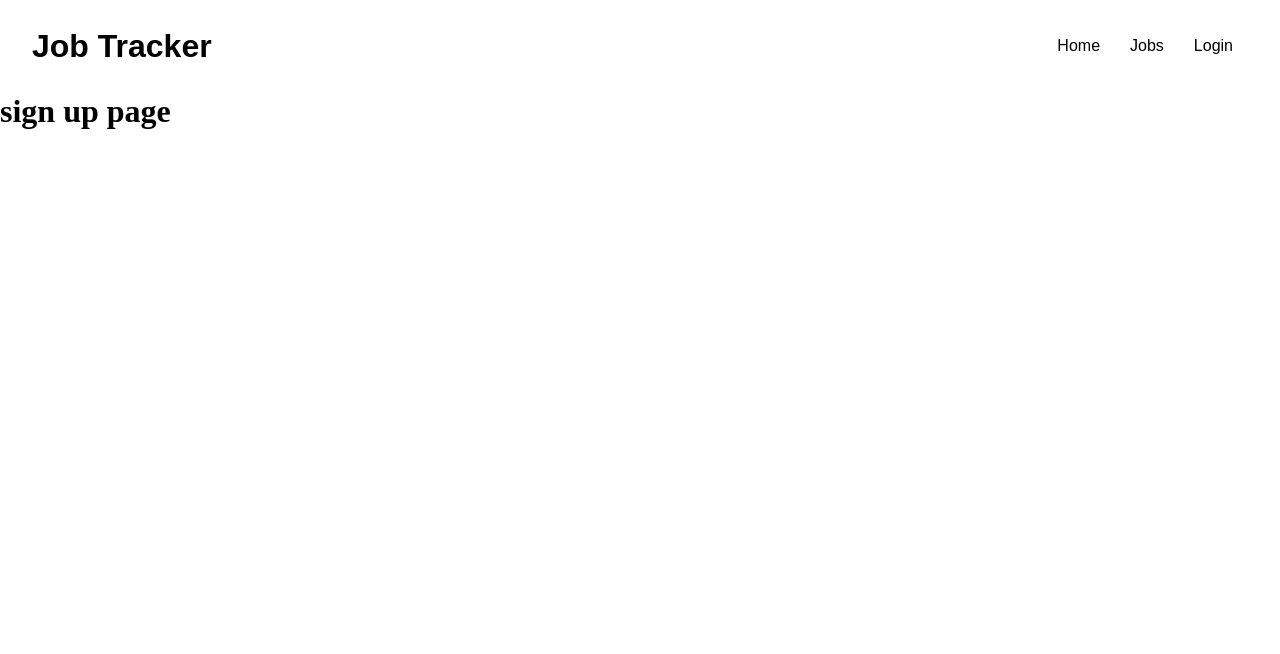
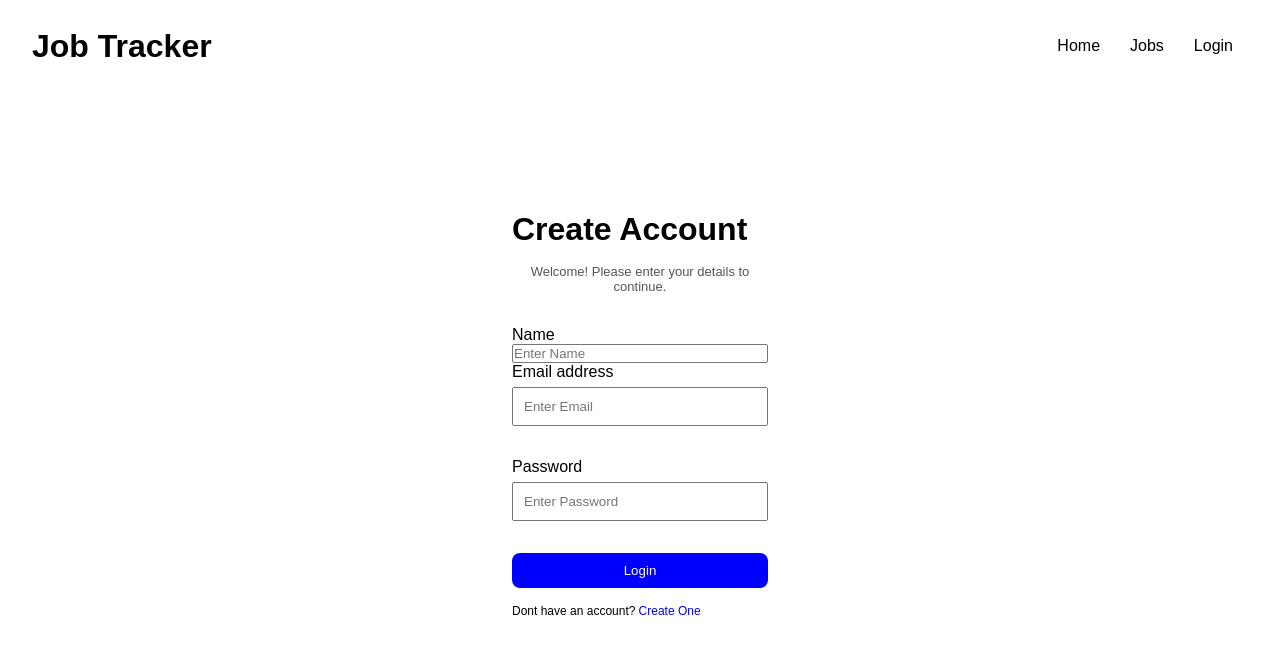
Before and after one commit to AllenCodess/job-tracker, a React (Vite) app in the folder frontend/: page /signup in a window 1280 px wide. Shown: the top 654 px of the page. Built offline with nearby package versions, Linux system fonts and the light colour scheme; a web font is replaced by a local one.

Commit message:
rought draft for adding register form in useContext

```diff
--- a/frontend/src/context/UserContext.jsx
+++ b/frontend/src/context/UserContext.jsx
@@ -5,8 +5,10 @@ export const UserContext = createContext();
 export const UserProvider = ({ children }) => {
   // these are the states for the input values
   const [user, setUser] = useState(null);
+  const [name, setName] = useState("");
   const [email, setEmail] = useState("");
   const [password, setPassword] = useState("");
+  const [passwordConfirm, setPasswordConfirm] = useState("");
 
   const login = async () => {
     try {
@@ -24,6 +26,21 @@ export const UserProvider = ({ children }) => {
     }
   };
 
+  const signup = async () => {
+    try {
+      const res = await fetch("/api/v1/users/register", {
+        method: "POST",
+        headers: { "Content-Type": "application/json" },
+        body: JSON.stringify({ name, email, password, passwordConfirm }),
+        credentials: "include", // sends cookie
+      });
+      const data = await res.json();
+      setUser(data);
+    } catch (error) {
+      console.error(error.message);
+    }
+  };
+
   const logout = () => {
     setUser(null);
     setEmail("");
@@ -33,7 +50,21 @@ export const UserProvider = ({ children }) => {
   return (
     <>
       <UserContext.Provider
-        value={{ email, setEmail, password, setPassword, user, setUser, login, logout }}
+        value={{
+          name,
+          setName,
+          email,
+          setEmail,
+          password,
+          setPassword,
+          passwordConfirm,
+          setPasswordConfirm,
+          user,
+          setUser,
+          login,
+          logout,
+          signup,
+        }}
       >
         {children}
       </UserContext.Provider>
--- a/frontend/src/index.css
+++ b/frontend/src/index.css
@@ -194,6 +194,15 @@
   border: none;
   border-radius: 8px;
   margin-bottom: 1rem;
+}
+
+.create-account-text {
+  font-size: 12px;
+}
+
+.signuplink {
+  text-decoration: none;
+  margin-left: 0.2rem;
 }
 
 /* Jobs Page */
--- a/frontend/src/pages/Login.jsx
+++ b/frontend/src/pages/Login.jsx
@@ -34,8 +34,11 @@ const LoginPage = () => {
             <button type="button" className="login-btn" onClick={login}>
               Login
             </button>
-            <p>
-              Dont have an account? <Link to="/signup">Create One</Link>
+            <p className="create-account-text">
+              Dont have an account?
+              <Link className="signuplink" to="/signup">
+                Create One
+              </Link>
             </p>
           </form>
         </div>
--- a/frontend/src/pages/Signup.jsx
+++ b/frontend/src/pages/Signup.jsx
@@ -1,7 +1,48 @@
+import { useContext } from "react";
+import { Link } from "react-router";
+import { UserContext, UserProvider } from "../context/UserContext";
+
 const Signup = () => {
+  const { email, setEmail, password, setPassword, login } = useContext(UserContext);
   return (
     <>
-      <h1>sign up page</h1>
+      <div className="container">
+        <div className="login-form">
+          <div className="login-header">
+            <h1>Create Account</h1>
+            <p className="login-description">Welcome! Please enter your details to continue.</p>
+          </div>
+          <form className="login-inputs">
+            <label>Name</label>
+            <input type="text" placeholder="Enter Name" />
+            <label>Email address</label>
+            <input
+              type="text"
+              placeholder="Enter Email"
+              className="email-input"
+              value={email}
+              onChange={(e) => setEmail(e.target.value)}
+            />
+            <label>Password</label>
+            <input
+              type="text"
+              placeholder="Enter Password"
+              className="password-input"
+              value={password}
+              onChange={(e) => setPassword(e.target.value)}
+            />
+            <button type="button" className="login-btn" onClick={login}>
+              Login
+            </button>
+            <p className="create-account-text">
+              Dont have an account?
+              <Link className="signuplink" to="/signup">
+                Create One
+              </Link>
+            </p>
+          </form>
+        </div>
+      </div>
     </>
   );
 };
```
